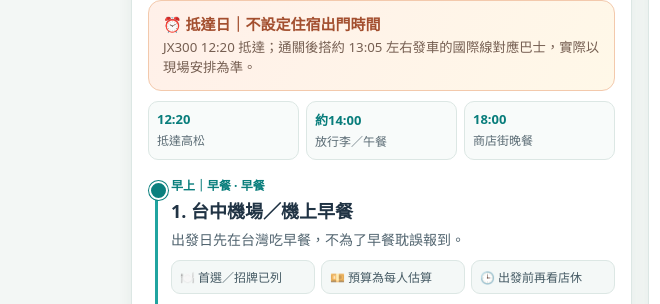
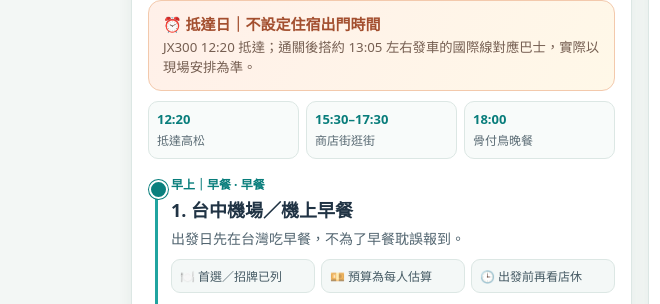
Before and after one commit to m4zi6u4t86-design/kagawa-trip, a plain HTML site: page index.html in a window 1280 px wide. Shown: the part 284-588 px from the top of the page, 0-660 px from the left. Drawn offline with Linux system fonts and the light colour scheme.

Commit message:
加入每日逛街與伴手禮時段
補上高松中央商店街、小豆島土庄港、琴平表參道及高松機場採買安排，並加入順路時間與購物重點。

```diff
--- a/index.html
+++ b/index.html
@@ -22,12 +22,20 @@ const days=[
 {date:'10/29（四）',title:'高松早餐・返台',desc:'最後一碗烏龍麵、採買、搭機回台',warning:'已核實 JX301 13:20 起飛，應以航空公司報到截止時間和當天機場巴士時刻倒推離開市區的時間，不要為了早餐錯過交通。',transport:'住宿退房 → 兵庫町（リーガホテル前）或高松站 → 高松機場。官方 10/25–11/30 時刻表有 09:44 兵庫町發／10:25 機場到的班次，可作首選；成人 ¥800。下一班過晚，不建議。預留約 ¥1,500／人。航班 JX301：13:20 高松 → 15:40 台中。',stops:[{time:'07:30–08:20',name:'めりけんや 高松駅前店',type:'早餐首選',desc:'招牌：かけうどん、肉蛋ぶっかけ，出餐快。預算約 ¥500–1,000／人；官方營業每日 07:00–20:00。',alt:'備案：便利商店／高松機場用餐。',query:'めりけんや 高松駅前店',lat:34.3493,lng:134.0458},{time:'09:44 巴士／10:25 抵達',name:'高松機場',type:'交通',desc:'依當天巴士班次提早出發，辦理登機。',query:'高松空港',lat:34.2142,lng:134.0156}]}
 ];
 
+days[0].stops.find(x=>x.name==='丸龜町商店街').time='15:30–17:30｜自由逛街';
+Object.assign(days[0].stops.find(x=>x.name==='丸龜町商店街'),{type:'購物重點',desc:'沿丸龜町、南新町與兵庫町商店街慢慢逛；可買藥妝、生活雜貨、服飾與香川伴手禮。想吹冷氣或下雨時可進高松三越；各店關門時間不同，先買最想要的。',alt:'走累可縮短為丸龜町 Green 周邊約 60 分鐘。'});
+days[1].stops.splice(days[1].stops.length-1,0,{time:'17:50–18:40｜彈性逛街',name:'高松中央商店街',type:'購物／雨天備案',desc:'屋島準時下山才安排。以丸龜町 Green、南新町商店街周邊為主，可補藥妝、無印風生活雜貨與伴手禮；若叫計程車或下山晚，直接吃晚餐。',alt:'本段是彈性時段，不影響晚餐與回住宿。',query:'高松丸亀町グリーン'});
+days[2].stops.splice(1,0,{time:'09:45–10:05｜快速採買',name:'土庄港觀光中心',type:'小豆島伴手禮',desc:'港口步行約 1–3 分鐘，官方公布 09:00–17:30、全年無休。優先買橄欖油、醬油、佃煮、素麵與小豆島點心；10:05 前回集合處。',alt:'若買票或集合花太久，改在觀光巴士停靠的橄欖公園商店購買。',query:'土庄港観光センター'});
+days[3].stops.splice(4,0,{time:'14:45–15:40｜表參道逛街',name:'琴平表參道・新町商店街',type:'伴手禮購物',desc:'下山後沿表參道順路回車站。可買灸まん、和三盆、讚岐烏龍麵、金刀比羅宮御守及「こんぴら狗」小物；店家多為個別營業，看到喜歡的先買。',alt:'媽媽若走累，可在表參道入口咖啡店休息，其他人分組採買。',query:'金刀比羅宮 表参道 商店街'});
+days[4].stops.splice(1,0,{time:'10:30–11:30｜最後採買',name:'高松機場 さぬき銘品店',type:'機場伴手禮',desc:'官方公布 08:30–20:00。集中補買讚岐烏龍麵、和三盆、香川銘菓與常溫伴手禮；推薦「ちょこれいとわさんぼん」及日の出製麵所烏龍麵。11:30 前完成，保留報到與安檢時間。',alt:'備案：1 樓おさかなショップ或 2 樓四国空市場；液體與重量需留意航空規定。',query:'高松空港 さぬき銘品店'});
+
+
 const dailyPlans=[
- {depart:'抵達日｜不設定住宿出門時間',note:'JX300 12:20 抵達；通關後搭約 13:05 左右發車的國際線對應巴士，實際以現場安排為準。',items:[['12:20','抵達高松'],['約14:00','放行李／午餐'],['18:00','商店街晚餐']]},
+ {depart:'抵達日｜不設定住宿出門時間',note:'JX300 12:20 抵達；通關後搭約 13:05 左右發車的國際線對應巴士，實際以現場安排為準。',items:[['12:20','抵達高松'],['15:30–17:30','商店街逛街'],['18:00','骨付鳥晚餐']]},
  {depart:'08:30 從住宿出門',note:'先到栗林公園；10 月開園 06:00–17:30。屋島平日末班約 17:30，想看日落須預約計程車。',items:[['09:00–11:30','栗林公園'],['11:40–12:40','上原屋午餐'],['14:30–17:20','屋島山上']]},
  {depart:'07:45 從住宿出門',note:'最晚 08:30 抵達高松港，預留買票與候船時間；09:10 高速船不可預約、先到先搭。',items:[['09:10–09:45','高速船'],['10:15–約16:00','觀光巴士'],['16:10–18:15','天使之路']]},
- {depart:'08:15 從住宿出門',note:'步行至瓦町搭琴平線；電車班次以當日官方時刻表為準，預留約 1 小時車程。',items:[['約09:30','抵達琴平'],['10:00–13:00','參拜／午餐'],['16:00 左右','返回高松']]},
- {depart:'09:15 離開住宿',note:'早餐與退房請在 09:15 前完成；步行至兵庫町（リーガホテル前）搭 09:44 機場巴士。',items:[['07:30–08:20','早餐'],['09:44–10:25','機場巴士'],['13:20','JX301 起飛']]}
+ {depart:'08:15 從住宿出門',note:'步行至瓦町搭琴平線；電車班次以當日官方時刻表為準，預留約 1 小時車程。',items:[['約09:30','抵達琴平'],['10:00–14:30','參拜／午餐'],['14:45–15:40','表參道逛街']]},
+ {depart:'09:15 離開住宿',note:'早餐與退房請在 09:15 前完成；步行至兵庫町（リーガホテル前）搭 09:44 機場巴士。',items:[['07:30–08:20','早餐'],['09:44–10:25','機場巴士'],['10:30–11:30','機場採買']]}
 ];
 days.forEach((d,i)=>Object.assign(d,dailyPlans[i]));
 
```
